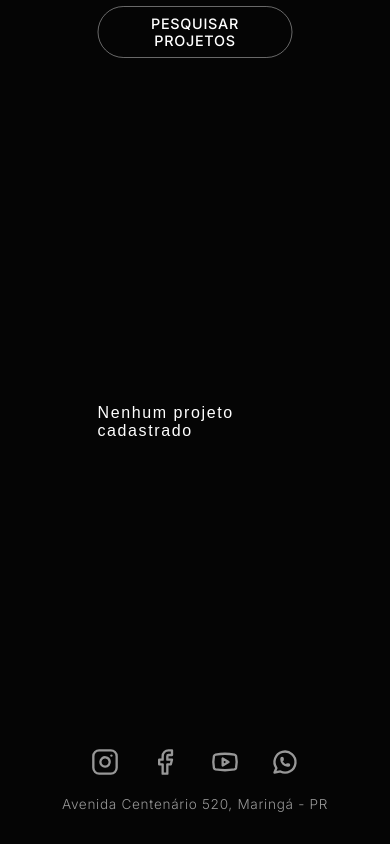
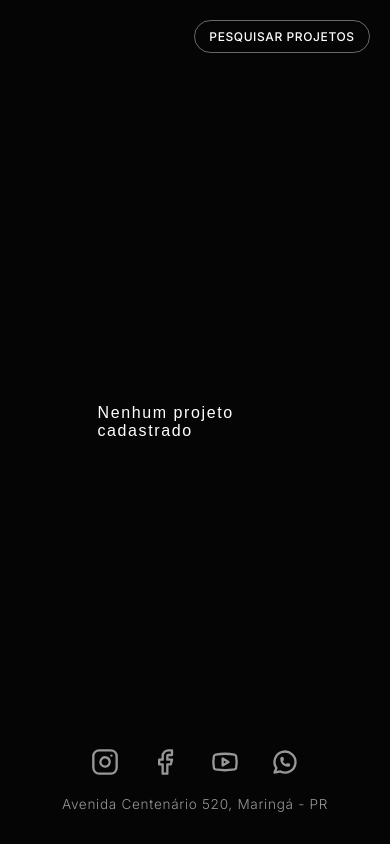
Before and after one commit to RoboDaSilva/site, a website built with Vite: page index.html in a window 390 px wide. Built offline with nearby package versions, Linux system fonts and the light colour scheme; files whose address does not match are found by name.

Commit message:
Update header and navigation styles in index.html
Added responsive styles for header and navigation.

```diff
--- a/index.html
+++ b/index.html
@@ -18,6 +18,85 @@
   <link rel="preconnect" href="https://fonts.gstatic.com" crossorigin>
   <link href="https://fonts.googleapis.com/css2?family=Inter:wght@300;400;500;700&display=swap" rel="stylesheet">
   <link rel="stylesheet" href="./style.css">
+  <style>
+    /* Correção do Header para Desktop e Mobile */
+    .header {
+      position: relative;
+      display: flex !important;
+      align-items: center !important;
+      justify-content: space-between !important;
+      width: 100%;
+      box-sizing: border-box;
+      gap: 1rem;
+    }
+
+    .header .nav {
+      position: absolute;
+      left: 50%;
+      transform: translateX(-50%);
+      display: flex;
+      gap: 2rem;
+      align-items: center;
+    }
+
+    /* Evita atrasos e bloqueios de toque no Canvas no iOS/iPhone */
+    #canvas-container,
+    #canvas-container canvas {
+      touch-action: none;
+      -webkit-tap-highlight-color: transparent;
+      user-select: none;
+      -webkit-user-select: none;
+    }
+
+    /* Garante que o overlay de detalhes funcione e role suavemente no iPhone */
+    #detail-overlay {
+      -webkit-overflow-scrolling: touch;
+    }
+
+    #detail-overlay.active-detail {
+      pointer-events: auto !important;
+      z-index: 999 !important;
+    }
+
+    /* Responsividade para Celular (resolve a sobreposição da logo) */
+    @media (max-width: 768px) {
+      .header {
+        padding: 1.25rem 1.25rem !important;
+      }
+
+      .header .site-logo,
+      .detail-header .site-logo {
+        height: 36px !important;
+        max-width: 120px;
+        object-fit: contain;
+        flex-shrink: 0;
+      }
+
+      .header .nav {
+        position: static !important;
+        transform: none !important;
+        margin-left: auto;
+      }
+
+      #open-search-btn {
+        font-size: 0.75rem !important;
+        padding: 0.5rem 0.9rem !important;
+        white-space: nowrap;
+      }
+
+      .detail-header {
+        display: flex;
+        align-items: center;
+        justify-content: space-between;
+        gap: 1rem;
+      }
+
+      #back-btn {
+        font-size: 0.75rem !important;
+        padding: 0.5rem 0.9rem !important;
+      }
+    }
+  </style>
 </head>
 
 <body>
@@ -26,10 +105,9 @@
 
     <!-- UI Layer -->
     <div class="ui-layer">
-      <header class="header" style="position: relative;">
+      <header class="header">
         <img class="site-logo" src="/images/logo.png" alt="Level Construtora" style="height: 48px;" onerror="this.style.display='none'" onload="this.style.display='block'">
-        <div class="nav"
-          style="position: absolute; left: 50%; transform: translateX(-50%); display: flex; gap: 2rem; align-items: center;">
+        <div class="nav">
           <button id="open-search-btn" class="back-btn"
             style="padding: 0.5rem 1rem; border-color: rgba(255,255,255,0.4); background: transparent;">PESQUISAR
             PROJETOS</button>
```
